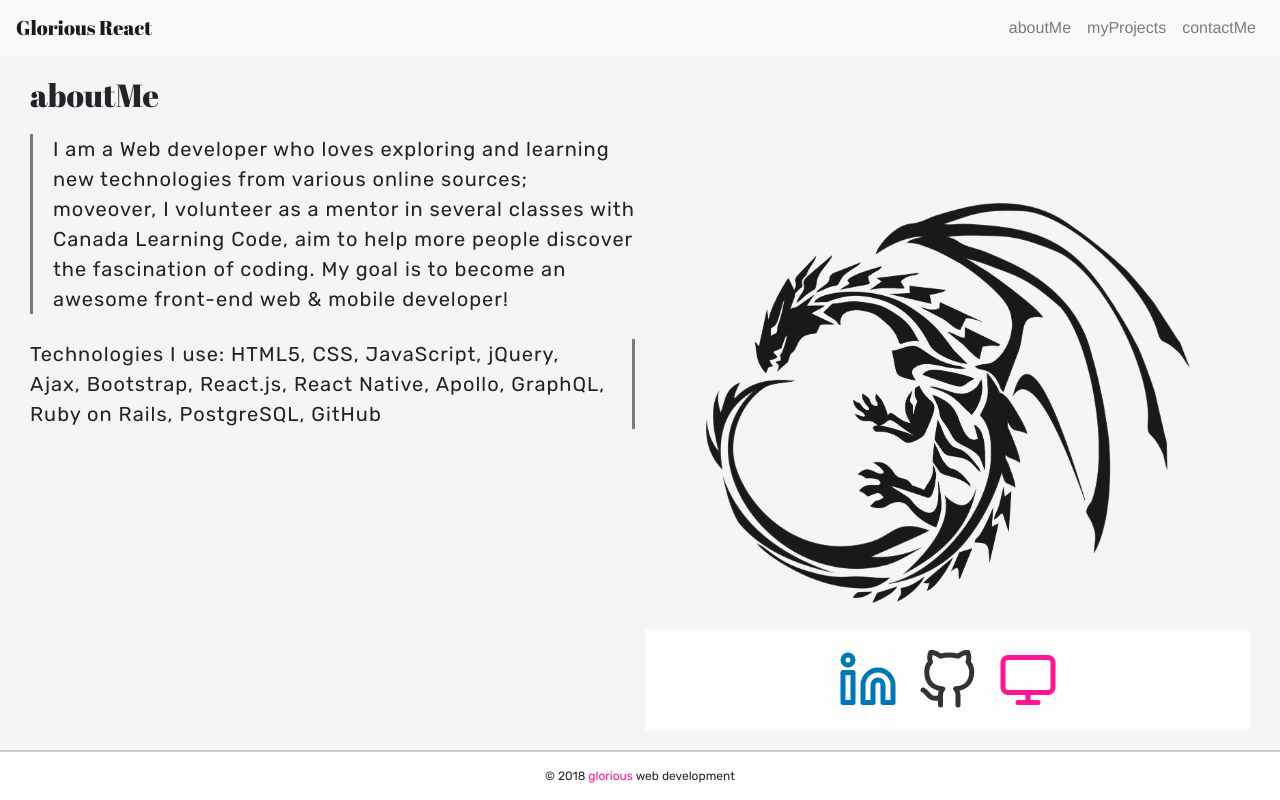
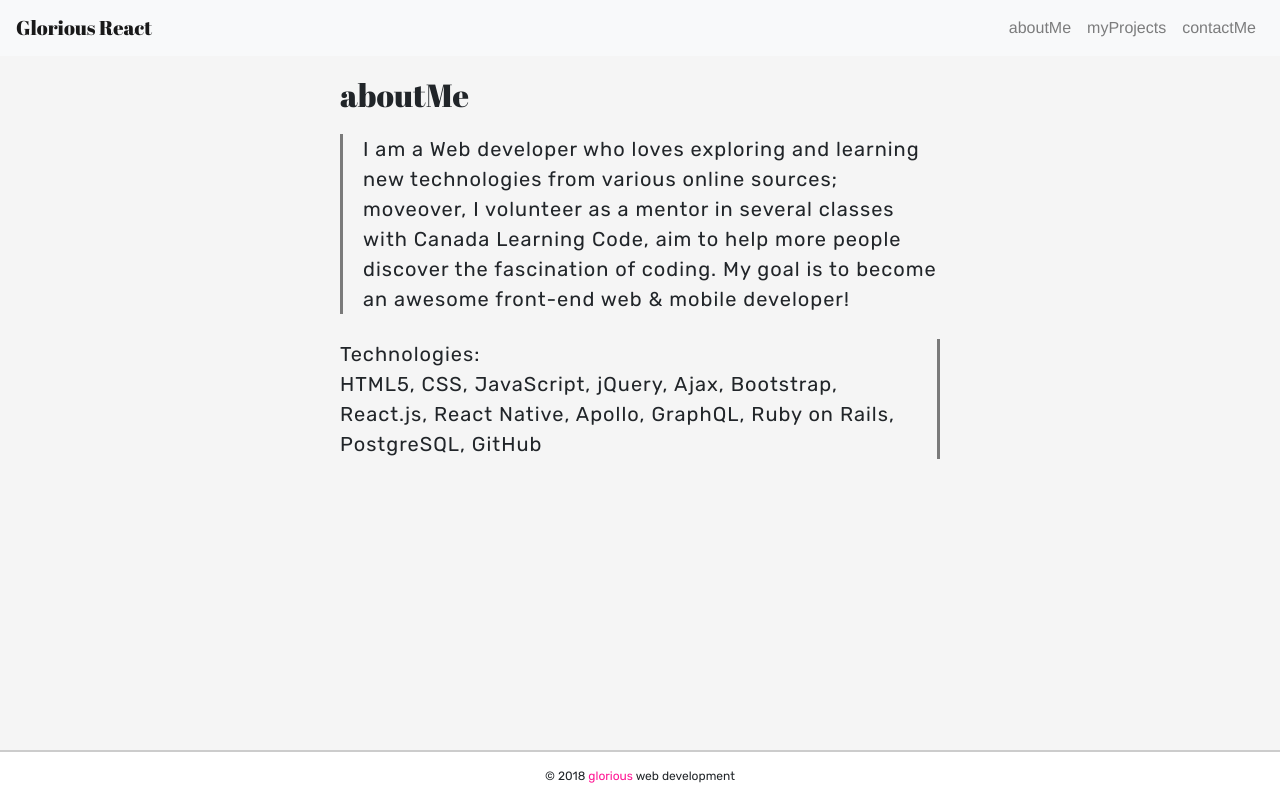
Before and after one commit to gloriading/profile-react, a React (Create React App) app: page /about in a window 1280 px wide. Built offline with nearby package versions, Linux system fonts and the light colour scheme.

Commit message:
Move icons from aboutme to contact

```diff
--- a/src/App.css
+++ b/src/App.css
@@ -83,54 +83,21 @@ p {
 .about-container {
   min-height: calc(100vh - 106px);
   padding: 20px 30px;
-  display: grid;
-  grid-gap: 10px;
-  grid-template-columns: repeat(2, 1fr);
 }
 
+.about-content {
+  margin: auto;
+  max-width: 600px;
+}
 .about-content h2 {
   font-family: 'Abril Fatface', Helvetica, sans-serif;
 }
 
 .about-content p {
   font-size: 16px;
+  margin-top: 1.5rem;
 }
 
-.about-image {
-  text-align: center;
-  position: relative;
-  display:flex;
-  align-items: center;
-  justify-content:center;
-}
-.img-overlay {
-  position: absolute;
-  bottom: 0;
-  left: 0;
-  width: 100%;
-  height: 100px;
-  background-color: rgba(255,255,255,0.8);
-}
-.dragon-img {
-  max-width: 80%;
-}
-.icon {
-  font-size: 60px;
-  margin: 20px 10px 10px 10px;
-  transition: 0.2s;
-}
-.icon:hover {
-  transform: translateY(10px);
-}
-.icon-linkedin {
-  color: #0077B5;
-}
-.icon-github {
-  color: #333;
-}
-.icon-static-site {
-  color: deeppink;
-}
 .about-content p {
   font-size: 20px;
   letter-spacing: 1px;
@@ -222,6 +189,23 @@ p.tech {
 .contact-container {
   min-height: calc(100vh - 106px);
 }
+.icon {
+  font-size: 60px;
+  margin: 20px 10px 10px 10px;
+  transition: 0.2s;
+}
+.icon:hover {
+  transform: translateY(10px);
+}
+.icon-linkedin {
+  color: #0077B5;
+}
+.icon-github {
+  color: #333;
+}
+.icon-static-site {
+  color: deeppink;
+}
 
 
 
--- a/src/components/AboutMe.js
+++ b/src/components/AboutMe.js
@@ -1,24 +1,7 @@
 import React, { Component } from 'react';
-import { FiLinkedin, FiGithub, FiMonitor } from 'react-icons/fi';
-import { Tooltip } from 'reactstrap';
-const Dragon = require('../images/dragon.png');
+
 
 export default class AboutMe extends Component {
-  constructor(props) {
-    super(props);
-
-    this.toggle = this.toggle.bind(this);
-    this.state = {
-      tooltipOpen: false
-    };
-  }
-
-  toggle() {
-    this.setState({
-      tooltipOpen: !this.state.tooltipOpen
-    });
-  }
-
 
   render(){
     return(
@@ -30,36 +13,10 @@ export default class AboutMe extends Component {
             I am a Web developer who loves exploring and learning new technologies from various online sources; moveover, I volunteer as a mentor in several classes with Canada Learning Code, aim to help more people discover the fascination of coding. My goal is to become an awesome front-end web & mobile developer!
           </p>
           <p className="tech">
-            Technologies I use: HTML5, CSS, JavaScript, jQuery, Ajax, Bootstrap, React.js, React Native, Apollo, GraphQL, Ruby on Rails, PostgreSQL, GitHub
+            Technologies: <br/> HTML5, CSS, JavaScript, jQuery, Ajax, Bootstrap, React.js, React Native, Apollo, GraphQL, Ruby on Rails, PostgreSQL, GitHub
           </p>
 
         </div>
-        <div className="about-image">
-          <div className="img-overlay">
-            <a href="https://www.linkedin.com/in/gloriading/"
-            rel="noopener noreferrer"
-            target="_blank">
-              <FiLinkedin className="icon icon-linkedin" />
-            </a>
-            <a href="https://github.com/gloriading"
-            rel="noopener noreferrer"
-            target="_blank">
-              <FiGithub className="icon icon-github" />
-            </a>
-            <a href="https://gloriading.github.io/profile-examples/gloriousWeb/index.html"
-            rel="noopener noreferrer"
-            target="_blank">
-              <FiMonitor className="icon icon-static-site" id="staticSite"/>
-              <Tooltip
-                placement="top" isOpen={this.state.tooltipOpen}
-                target="staticSite" toggle={this.toggle}>
-                My portfolio site with HTML5 and CSS3
-              </Tooltip>
-            </a>
-          </div>
-          <img src={Dragon} alt="Dragon" className="dragon-img"/>
-        </div>
-
       </div>
     )
   }
--- a/src/components/Contact.js
+++ b/src/components/Contact.js
@@ -1,13 +1,51 @@
 import React, { Component } from 'react';
+import { Tooltip } from 'reactstrap';
+import { FiLinkedin, FiGithub, FiMonitor } from 'react-icons/fi';
 
 
 export default class Contact extends Component {
+  constructor(props) {
+    super(props);
+
+    this.toggle = this.toggle.bind(this);
+    this.state = {
+      tooltipOpen: false
+    };
+  }
+
+  toggle() {
+    this.setState({
+      tooltipOpen: !this.state.tooltipOpen
+    });
+  }
 
 
   render(){
     return(
       <div className="contact-container">
         <h2>contact me</h2>
+        <div className="contact-inner">
+          <a href="https://www.linkedin.com/in/gloriading/"
+          rel="noopener noreferrer"
+          target="_blank">
+            <FiLinkedin className="icon icon-linkedin" />
+          </a>
+          <a href="https://github.com/gloriading"
+          rel="noopener noreferrer"
+          target="_blank">
+            <FiGithub className="icon icon-github" />
+          </a>
+          <a href="https://gloriading.github.io/profile-examples/gloriousWeb/index.html"
+          rel="noopener noreferrer"
+          target="_blank">
+            <FiMonitor className="icon icon-static-site" id="staticSite"/>
+            <Tooltip
+              placement="top" isOpen={this.state.tooltipOpen}
+              target="staticSite" toggle={this.toggle}>
+              My portfolio site with HTML5 and CSS3
+            </Tooltip>
+          </a>
+        </div>
       </div>
     )
   }
```
